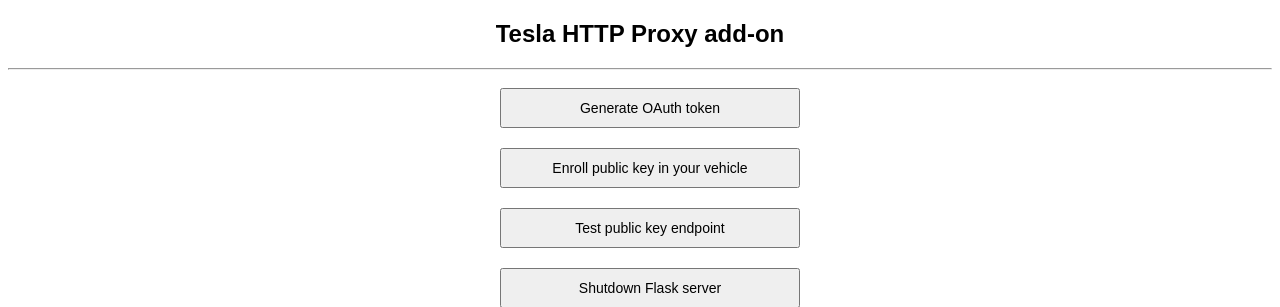
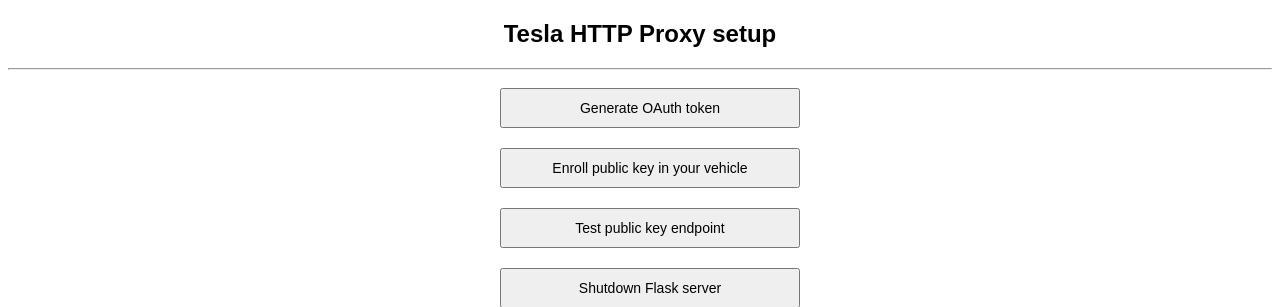
Before and after one commit to iainbullock/tesla-http-proxy-docker, a Flask app: page / in a window 1280 px wide. Shown: the top 307 px of the page. Run offline with Flask 3, Linux system fonts and the light colour scheme; parts of the project's set-up code (start-up, migrations or seed data) failed here and were passed over.

Commit message:
Update index.html

```diff
--- a/tesla_http_proxy/app/templates/index.html
+++ b/tesla_http_proxy/app/templates/index.html
@@ -19,7 +19,7 @@
     </style>
 </head>
 <body>
-    <h2>Tesla HTTP Proxy add-on</h2>
+    <h2>Tesla HTTP Proxy setup</h2>
     <hr>
     <div class="content">
         <a href="https://auth.tesla.com/oauth2/v3/authorize?&client_id={{client_id}}&locale=en-US&prompt=login&redirect_uri=https://{{domain}}/callback&response_type=code&scope={{scopes}}&state={{randomstate}}&nonce={{randomnonce}}" target="_blank"><button type="button">Generate OAuth token</button></a>
```
